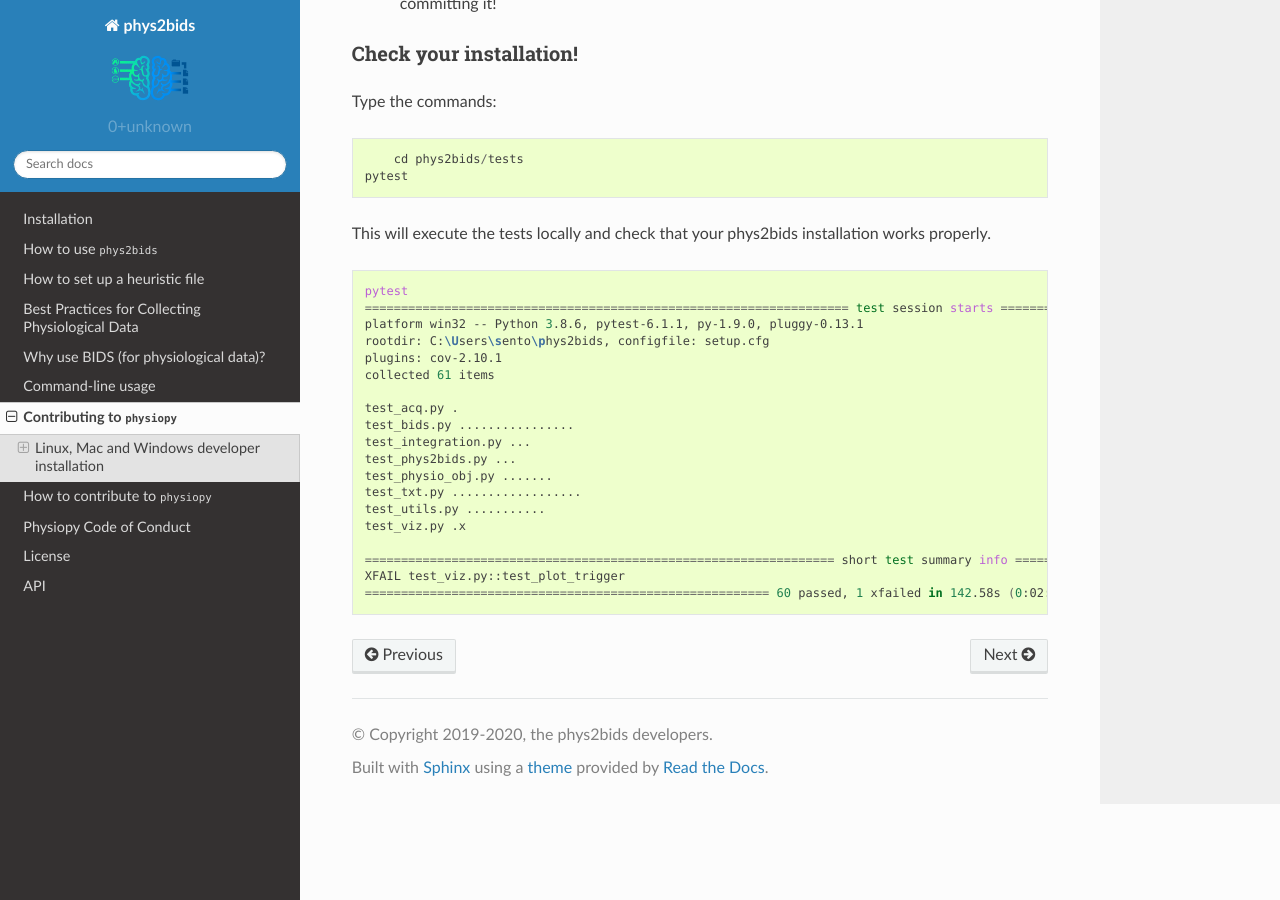
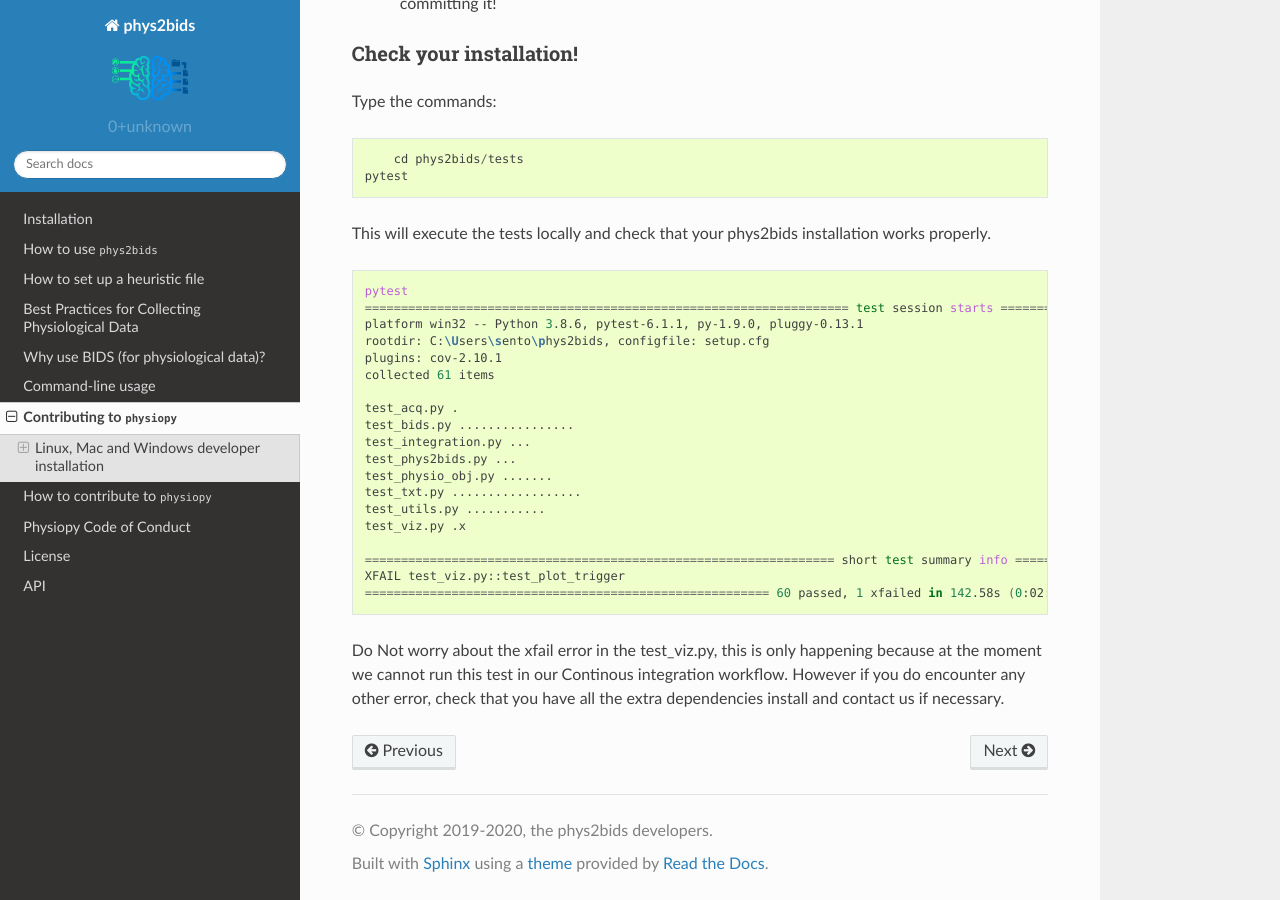
Before and after one commit to physiopy/phys2bids, a Sphinx documentation site: the page built from docs/contributing.rst, in a window 1280 px wide and 900 px high, scrolled down 1785 px. Built offline with Sphinx 7.4.7 and the Read the Docs theme 2.0.0, drawn with Linux system fonts in a browser that asks for light colours.

Commit message:
add xfail explanation

```diff
--- a/docs/contributing.rst
+++ b/docs/contributing.rst
@@ -101,3 +101,6 @@ This will execute the tests locally and check that your phys2bids installation w
 	================================================================= short test summary info =================================================================
 	XFAIL test_viz.py::test_plot_trigger
 	======================================================== 60 passed, 1 xfailed in 142.58s (0:02:22) ========================================================
+
+Do Not worry about the xfail error in the test_viz.py, this is only happening because at the moment we cannot run this test in our Continous integration workflow.
+However if you do encounter any other error, check that you have all the extra dependencies install and contact us if necessary.
```
